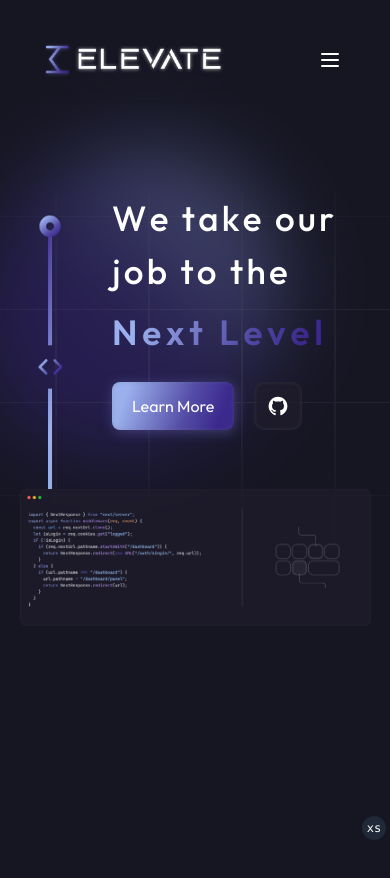
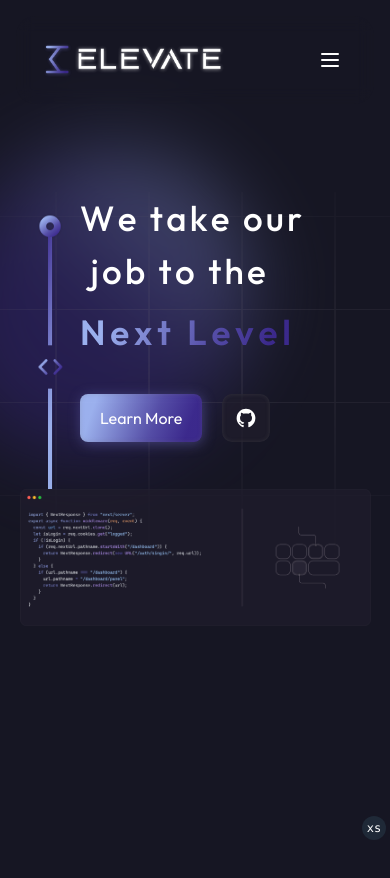
Before and after one commit to TheRoxer/elevate-web, a Next.js app: page / in a window 390 px wide. Shown: the top 878 px of the page. Built offline with nearby package versions, Linux system fonts and the light colour scheme.

Commit message:
follow up

```diff
--- a/sections/Hero.tsx
+++ b/sections/Hero.tsx
@@ -26,7 +26,7 @@
           bg-[url('/decorators/hero-pattern.svg')] bg-no-repeat bg-[top_-60px_center]
         "
       >
-        <div className="flex flex-row gap-12 max-w-[950px] w-[90%] pl-4">
+        <div className="flex flex-row gap-4 md:gap-12 max-w-[950px] w-[90%] pl-4">
           <Image
             src="/decorators/line-1.png"
             alt="line"
@@ -34,9 +34,9 @@
             height={363}
             className="mt-5 w-[28.6px] h-[285.4] lg:w-[37px] lg:h-[363px]"
           />
-          <div className="flex justify-start flex-col gap-[1rem] lg:gap-[3.75rem] relative ">
+          <div className="flex justify-start flex-col gap-7 lg:gap-[3.75rem] relative ">
             {/* max-w-[550px] lg:max-w-[750px] */}
-            <TextWrite className=" whitespace-pre-line max-w-[235.9px] sm:w-[750px] sm:max-w-[750px]">
+            <TextWrite className=" whitespace-pre-line max-w-[228.9px] sm:w-[750px] sm:max-w-[750px]">
               We take our job to the
               <span className="text-gradient whitespace-pre-line">
                 Next Level
```
